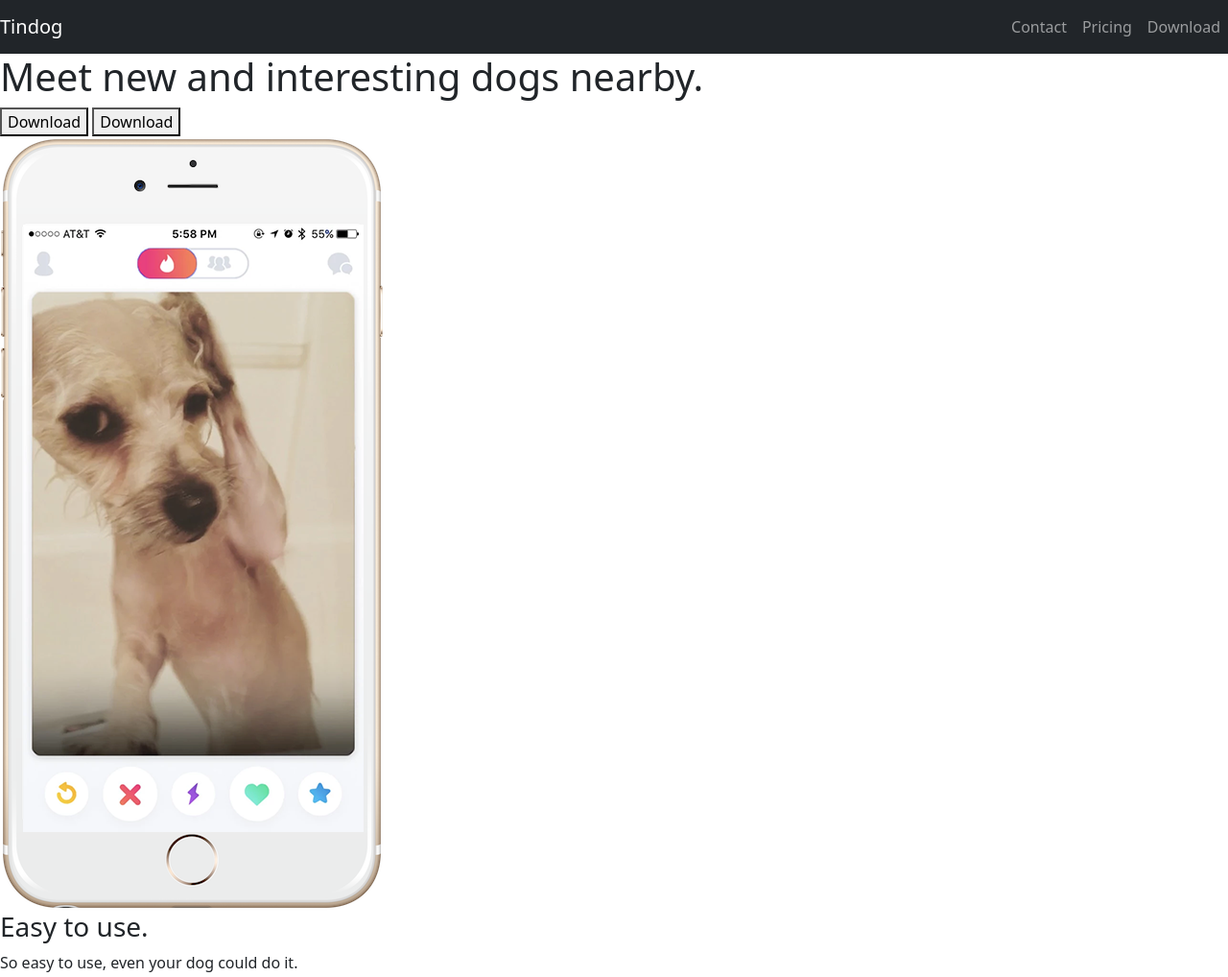
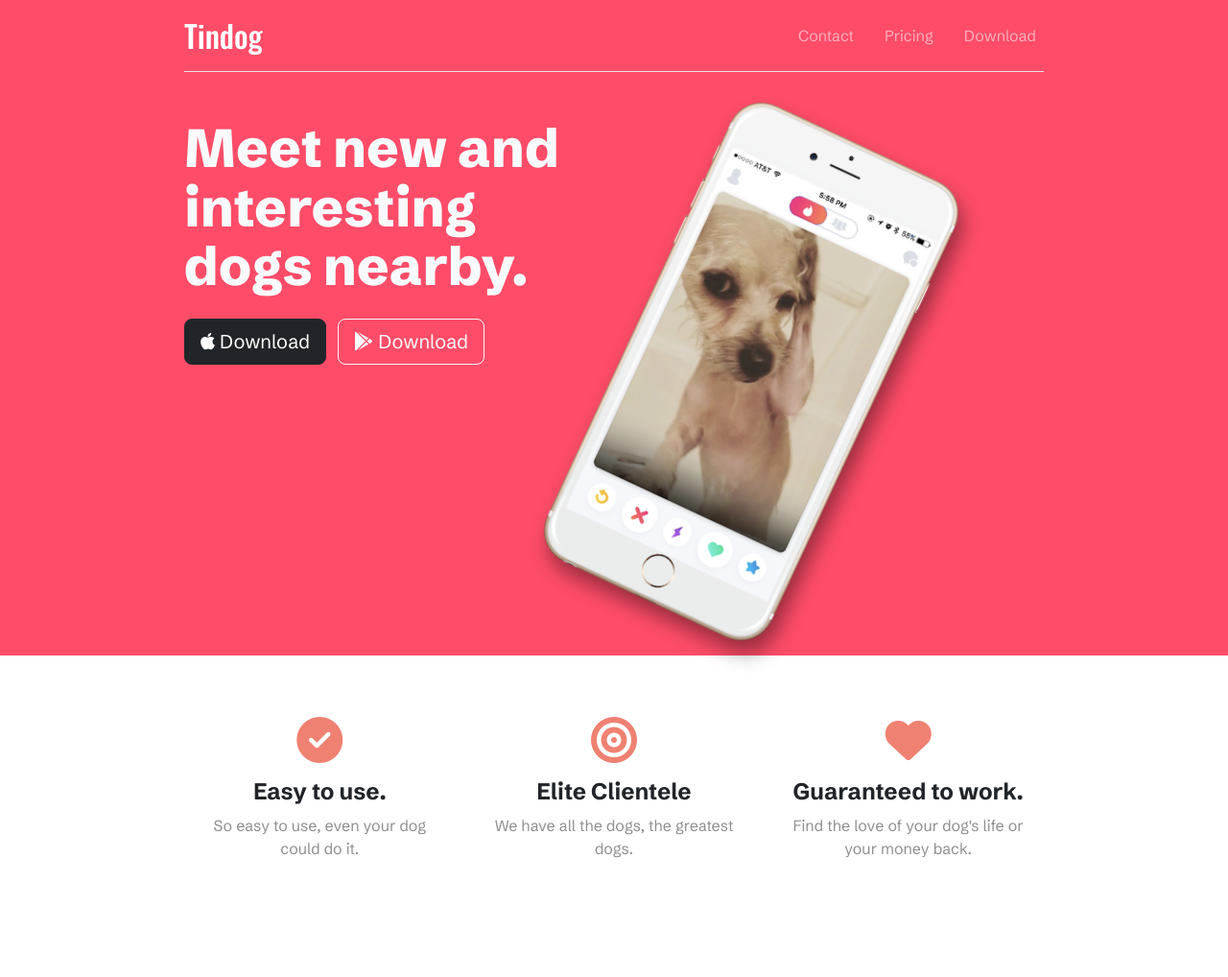
Before and after one commit to ernest-heh/tindog, a plain HTML site: page index.html in a window 1280 px wide. Shown: the top 1018 px of the page at 96% size. Drawn offline with nearby package versions, Linux system fonts and the light colour scheme.

Commit message:
styled navbar, title banner, features section

```diff
--- a/css/styles.css
+++ b/css/styles.css
@@ -0,0 +1,60 @@
+body {
+  font-family: "Schibsted Grotesk", sans-serif;
+}
+
+#title {
+  background-color: #ff4c68;
+}
+
+.container-fluid {
+  padding: 0rem 15% 2rem;
+}
+
+h1 {
+  font-weight: 800;
+  font-size: 3.5rem;
+  line-height: 1.1;
+}
+
+/* Title Img */
+#title-img {
+  transform: rotate(25deg);
+  width: 60%;
+  filter: drop-shadow(10px 10px 10px rgba(0, 0, 0, 0.4));
+}
+
+/* Navigation Bar */
+.navbar-brand {
+  font-family: "Oswald", sans-serif;
+  font-size: 2rem;
+}
+
+.nav-item {
+  padding-left: 1rem;
+}
+
+/* Features Section */
+#features {
+  padding: 4rem 0;
+}
+
+#features i {
+  color: #ef8172;
+  font-size: 3rem;
+  margin-bottom: 1rem;
+  transition: color 500ms;
+}
+
+#features i:hover {
+  color: #ff4c68;
+}
+
+#features h3 {
+  font-size: 1.5rem;
+  font-weight: 700;
+}
+
+#features p {
+  color: #8f8f8f;
+  margin-bottom: 4rem;
+}
--- a/index.html
+++ b/index.html
@@ -3,19 +3,33 @@
   <head>
     <meta charset="utf-8" />
     <title>TinDog</title>
+    <!-- Google Fonts -->
+    <link rel="preconnect" href="https://fonts.googleapis.com" />
+    <link rel="preconnect" href="https://fonts.gstatic.com" crossorigin />
+    <link
+      href="https://fonts.googleapis.com/css2?family=Oswald:wght@500;600&family=Schibsted+Grotesk:wght@400;500;600;700;800;900&display=swap"
+      rel="stylesheet"
+    />
+    <!-- Bootstrap -->
     <link
       href="https://cdn.jsdelivr.net/npm/bootstrap@5.3.0-alpha3/dist/css/bootstrap.min.css"
       rel="stylesheet"
       integrity="sha384-KK94CHFLLe+nY2dmCWGMq91rCGa5gtU4mk92HdvYe+M/SXH301p5ILy+dN9+nJOZ"
       crossorigin="anonymous"
     />
+    <!-- Fontawesome -->
+    <link
+      rel="stylesheet"
+      href="https://cdnjs.cloudflare.com/ajax/libs/font-awesome/6.1.1/css/all.min.css"
+    />
     <link rel="stylesheet" href="css/styles.css" />
   </head>
 
   <body>
     <section id="title">
+      <div class="container-fluid">
         <!-- Nav Bar -->
-      <nav class="navbar bg-dark navbar-expand-lg navbar-dark">
+        <nav class="navbar navbar-expand-lg navbar-dark border-bottom">
           <a class="navbar-brand" href="">Tindog</a>
           <button
             class="navbar-toggler"
@@ -44,28 +58,50 @@
         </nav>
 
         <!-- Title -->
-
-      <div>
-        <h1>Meet new and interesting dogs nearby.</h1>
-        <button type="button">Download</button>
-        <button type="button">Download</button>
+        <div class="row pt-5">
+          <div class="col-lg-6 mb-4">
+            <h1 class="text-light mb-4">
+              Meet new and interesting dogs nearby.
+            </h1>
+            <button class="btn btn-dark btn-lg me-2" type="button">
+              <i class="fa-brands fa-apple"></i> Download
+            </button>
+            <button class="btn btn-outline-light btn-lg me-2" type="button">
+              <i class="fa-brands fa-google-play"></i>
+              Download
+            </button>
           </div>
-      <div>
-        <img src="images/iphone6.png" alt="iphone-mockup" />
+          <div class="col-lg-6">
+            <img id="title-img" src="images/iphone6.png" alt="iphone-mockup" />
+          </div>
+        </div>
       </div>
     </section>
 
     <!-- Features -->
 
     <section id="features">
+      <div class="container-fluid">
+        <div class="row">
+          <div class="col-lg-4 text-center px-4">
+            <i class="fa-solid fa-circle-check"></i>
             <h3>Easy to use.</h3>
             <p>So easy to use, even your dog could do it.</p>
+          </div>
 
+          <div class="col-lg-4 text-center px-4">
+            <i class="fa-solid fa-bullseye"></i>
             <h3>Elite Clientele</h3>
             <p>We have all the dogs, the greatest dogs.</p>
+          </div>
 
+          <div class="col-lg-4 text-center px-4">
+            <i class="fa-solid fa-heart"></i>
             <h3>Guaranteed to work.</h3>
             <p>Find the love of your dog's life or your money back.</p>
+          </div>
+        </div>
+      </div>
     </section>
 
     <!-- Testimonials -->
```
Lines whose indentation alone changed are shown as unchanged.
